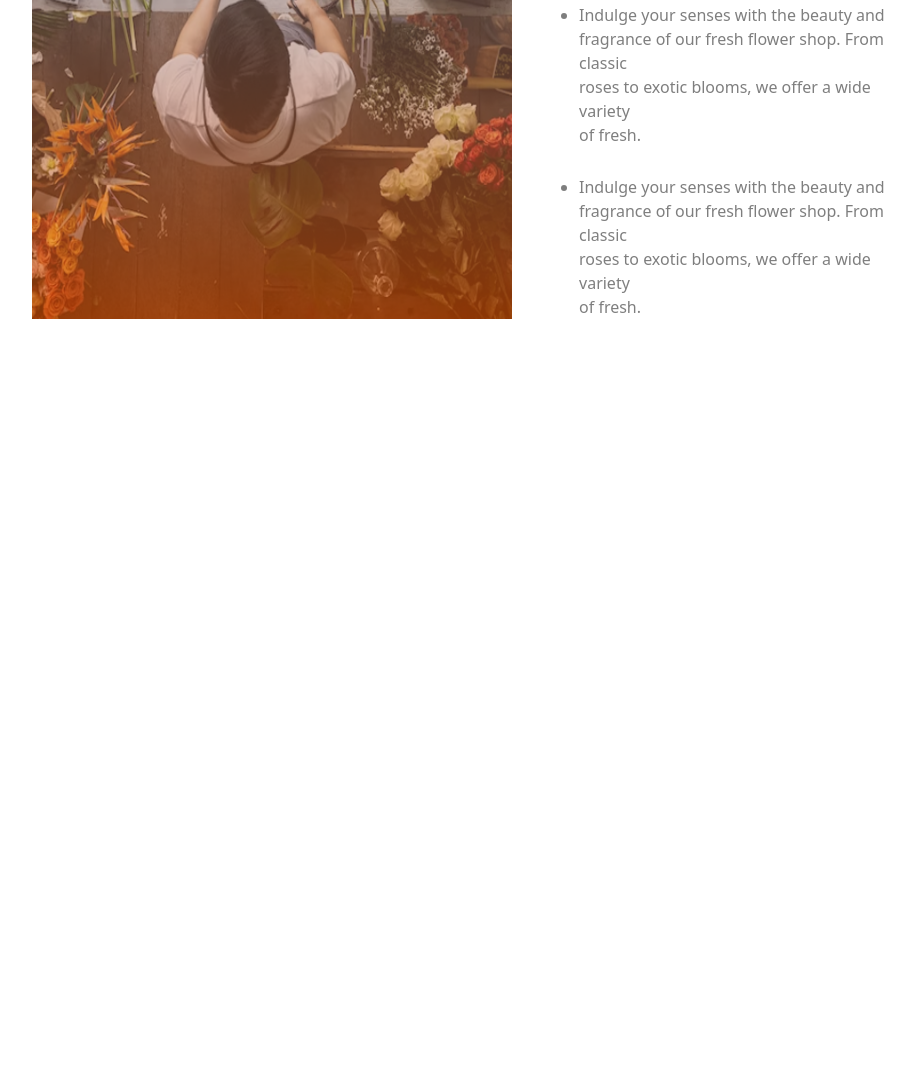
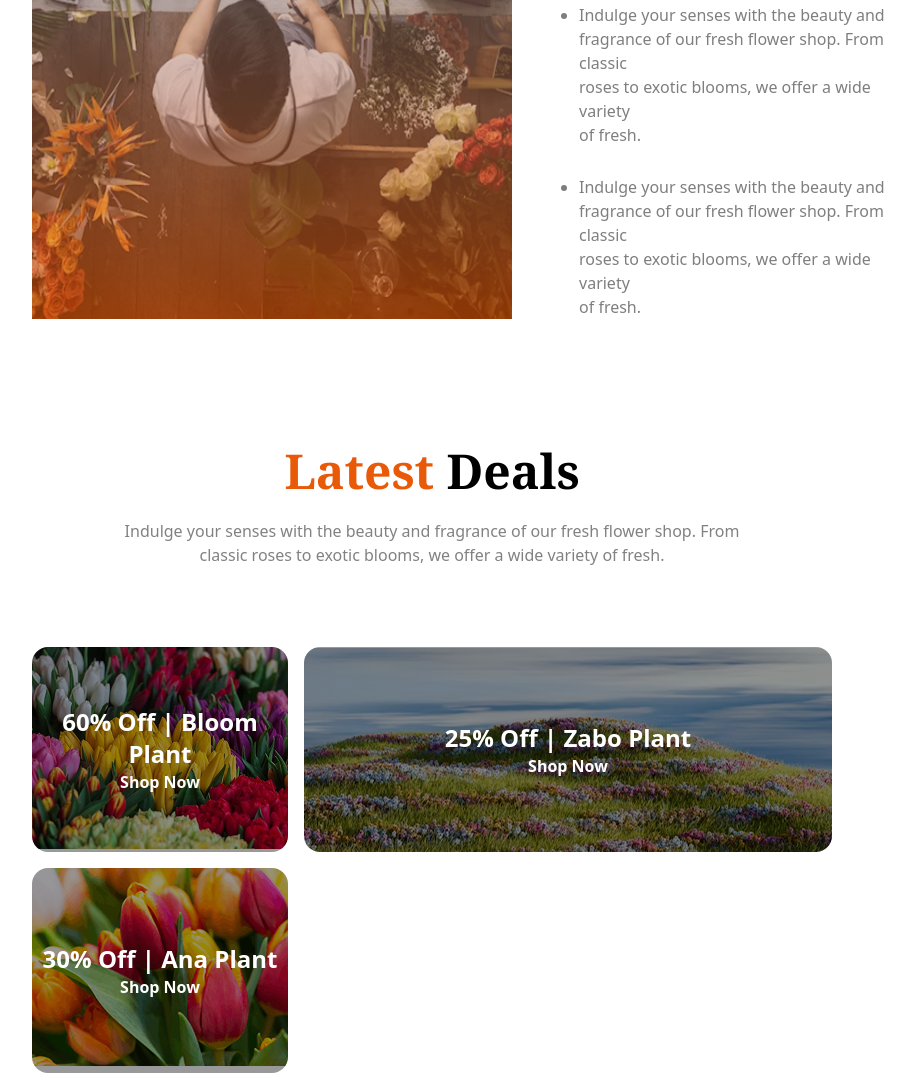
Before and after one commit to TawsifHossain007/Assignment-02, a plain HTML site: page index.html in a window 1280 px wide. Shown: the part 2161-3234 px from the top of the page, without its empty margins (208-1123 px from the left). Before the commit the page ends 2524 px from the top, so only its background shows below. Drawn offline with nearby package versions, Linux system fonts and the light colour scheme.

Commit message:
Added the incorrect Latest deals part

```diff
--- a/index.html
+++ b/index.html
@@ -96,7 +96,7 @@
          </section>
 
          <!-- Plants Lover -->
-          <section class="ml-60 mr-40 mb-11 flex gap-5">
+          <section class="ml-60 mr-40 mb-16 flex gap-5">
             <div>
 
                     <img class="w-120 h-full " src="B12A02-Responsive-Flowers/assets/flower-store.png" alt="">
@@ -112,6 +112,34 @@
                 </ul>
             </div>
           </section>
+
+          <!-- Latest Deals -->
+           <section class="mx-60 mt-32 ">
+            <div class="mb-20">
+                <h3 class="font-bold text-5xl noto-serif-normal text-center mb-6"><span class="text-[#E95A08]">Latest </span>  Deals</h3>
+                <p class="text-[#0000007e] text-center">Indulge your senses with the beauty and fragrance of our fresh flower shop. From <br>classic roses to exotic blooms, we offer a wide variety of fresh.</p>
+            </div>
+                <div class="grid grid-cols-3 grid-rows-2 gap-4 ">
+
+                    <div class="bloom flex flex-col items-center justify-center text-center rounded-2xl">
+                        <h3 class=" text-2xl font-bold text-[#FFFFFF] text-center">60% Off | Bloom Plant</h3>
+                        <a  class="text-[#FFFFFF] text-[16px] font-semibold items-center" href="">Shop Now</a>
+                    </div>
+
+                    <div class="zabo flex flex-col items-center justify-center text-center col-span-2 rounded-2xl">
+                        <h3 class=" text-2xl font-bold text-[#FFFFFF] text-center">25% Off | Zabo Plant</h3>
+                        <a  class="text-[#FFFFFF] text-[16px] font-semibold items-center" href="">Shop Now</a>
+                    </div>
+
+                    <div class="ana flex flex-col items-center justify-center text-center rounded-2xl">
+                        <h3 class=" text-2xl font-bold text-[#FFFFFF] text-center">30% Off | Ana  Plant</h3>
+                        <a  class="text-[#FFFFFF] text-[16px] font-semibold items-center" href="">Shop Now</a>
+                    </div>
+
+
+                </div>
+
+           </section>
     </body>
     <footer>
 
--- a/styles.css
+++ b/styles.css
@@ -7,4 +7,33 @@
     "wdth" 100;
 }
 
+.bloom{
+  background-image: linear-gradient(rgba(0, 0, 0, 0.4), rgba(0, 0, 0, 0.4)),url('/B12A02-Responsive-Flowers/assets/deal-bloom.png');
+  background-repeat: no-repeat;
+  height: 205px;
+  width: 100%
+
+}
+
+.ana{
+  background-image:  linear-gradient(rgba(0, 0, 0, 0.4), rgba(0, 0, 0, 0.4)),url('/B12A02-Responsive-Flowers/assets/deal-ana.png');
+  background-repeat: no-repeat;
+  height: 205px;
+  width: 100%
+}
+.zabo{
+  background-image:  linear-gradient(rgba(0, 0, 0, 0.4), rgba(0, 0, 0, 0.4)),url('/B12A02-Responsive-Flowers/assets/deal-zabo.png');
+  background-repeat: no-repeat;
+  height: 205px;
+  width: 100%
+}
+
+
+
+
+
+
+
+
+
 @import "tailwindcss"
```
